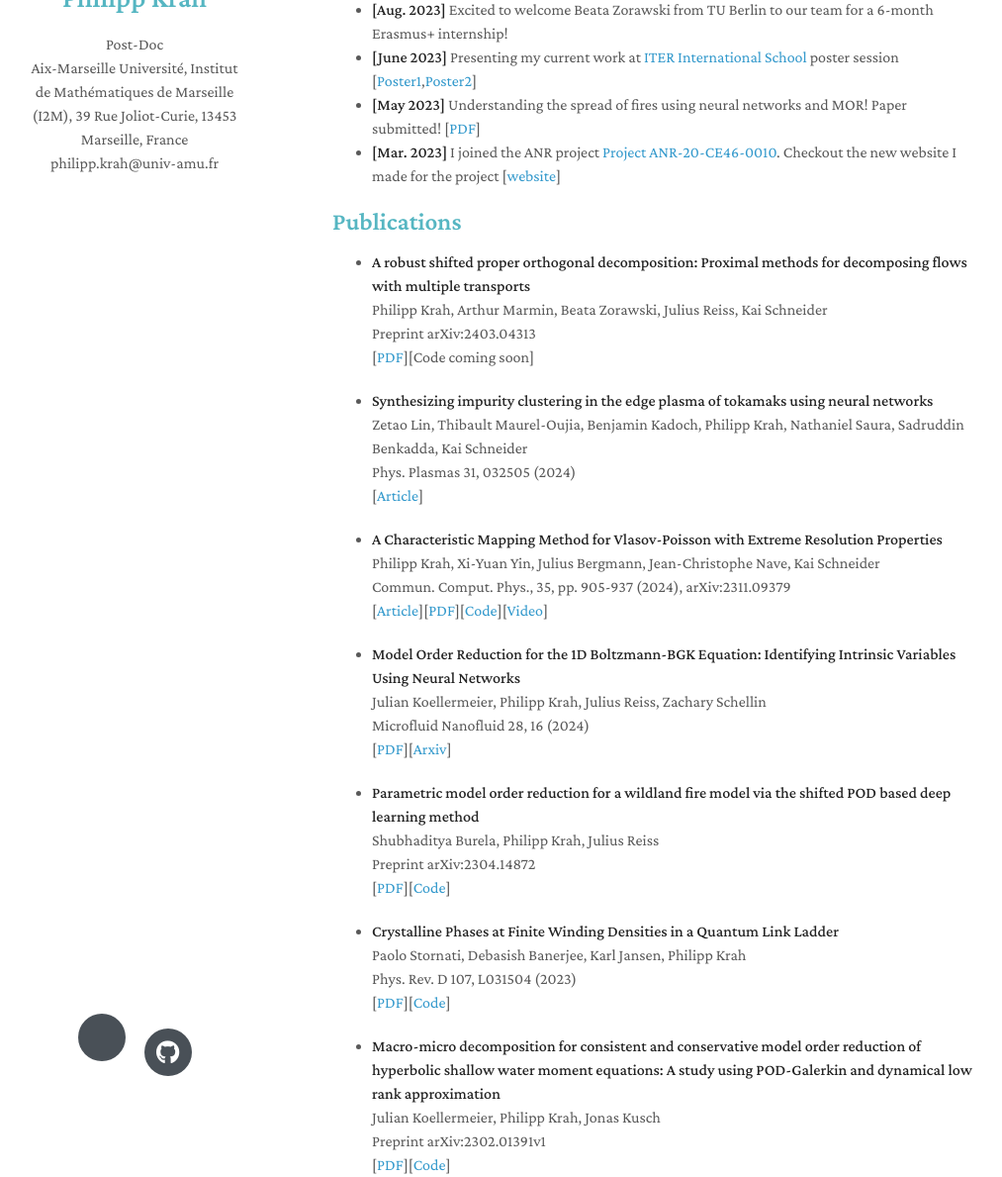
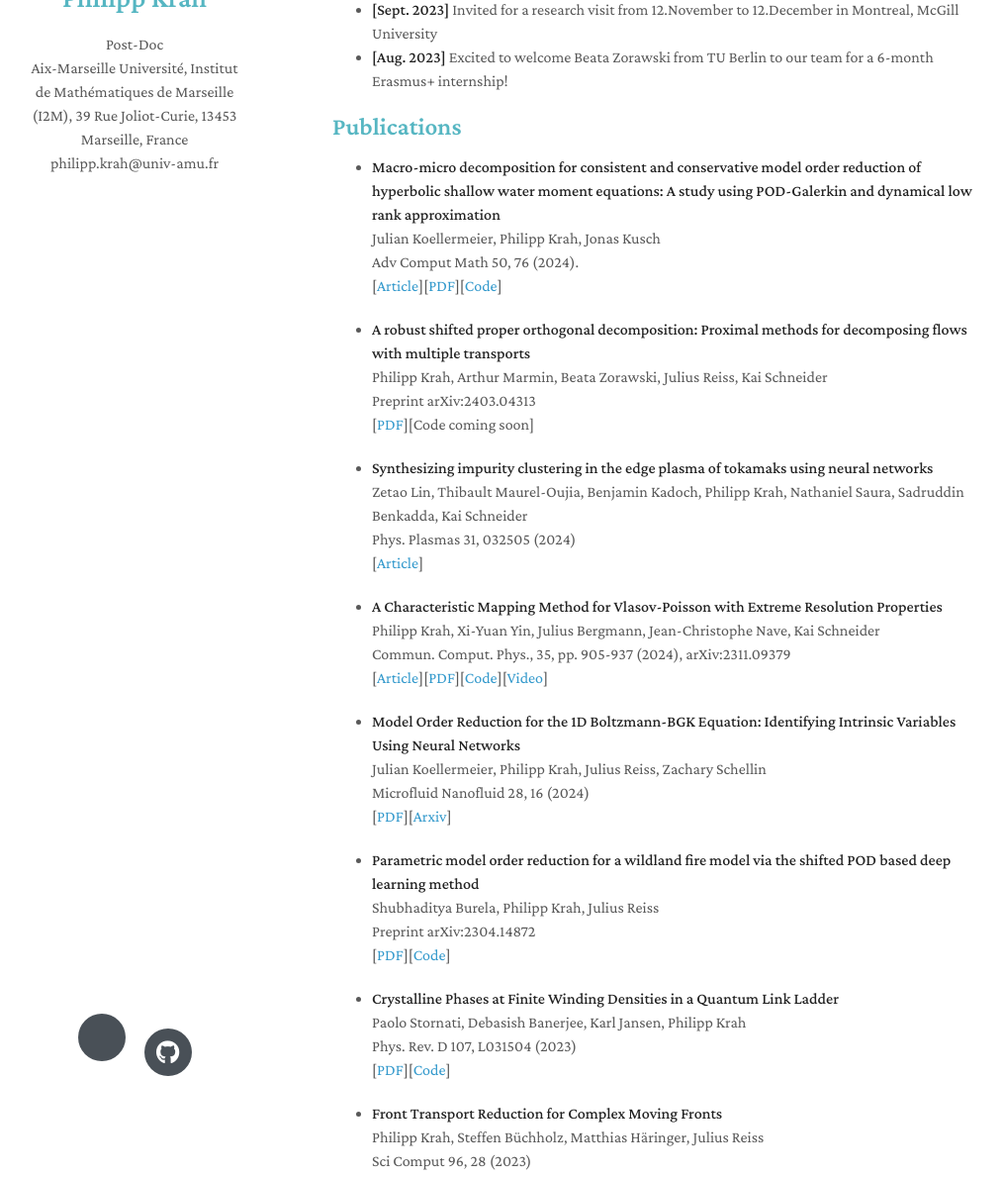
Before and after one commit to Philipp137/Philipp137.github.io, a Jekyll site: the page built from index.markdown, in a window 1280 px wide and 1400 px high, scrolled down 757 px, cut to the strip 211-1400 px from the top of the window. Shown: the whole strip at 99% size, without its empty margins (134-1147 px from the left). Built offline with Jekyll 4.4.1, drawn with Linux system fonts in a browser that asks for light colours; nearby versions of some CDN libraries; a style sheet for code colours, icons or effects is not loaded; some of the changed text lies outside the part shown.

Commit message:
MOR ACOM published

```diff
--- a/index.markdown
+++ b/index.markdown
@@ -18,6 +18,7 @@ Physics-love, Algorithms-fun, [Rhythm-freedom](https://soundcloud.com/massesandb
 
 ## News
 
+- **[July 2024]** Micro-macro model order reduction for shallow water flows published in ACOM: [[Article](https://doi.org/10.1007/s10444-024-10175-y)]
 - **[May 2024]** Vlasov-Poisson Article published in CiCP [[Article](https://doi.org/10.4208/cicp.OA-2024-0012)]
 - **[May 2024]** I will be speaking about dynamic low rank approximation at the FRUMAM workshop "Low rank optimization", 31rst of May [[Link]](https://www.i2m.univ-amu.fr/seminaires_signal_apprentissage/Conf/Mai2024/#Div1)
 - **[Mar. 2024]** My first cooperation with the [signal team](https://www.i2m.univ-amu.fr/la-recherche/groupes-scientifiques/groupe-mathematiques-de-laleatoire-alea/equipe-signal-et-image-si/) of the Institut de Mathématiques de Marseille has led to this nice work [[PDF](https://arxiv.org/pdf/2403.04313.pdf)]
@@ -29,11 +30,16 @@ Physics-love, Algorithms-fun, [Rhythm-freedom](https://soundcloud.com/massesandb
 - **[Oct. 2023]** New preprint is out! The article addresses the identification of intrinsic structures in rarefied gases using neural networks [[Preprint](http://arxiv.org/abs/2310.04318)]
 - **[Sept. 2023]** Invited for a research visit from 12.November to 12.December in Montreal, McGill University
 - **[Aug. 2023]** Excited to welcome Beata Zorawski from TU Berlin to our team for a 6-month Erasmus+ internship!
-- **[June 2023]** Presenting my current work at [ITER International School](https://iis2023.sciencesconf.org/) poster session [[Poster1](https://Philipp137.github.io/assets/poster/20230628_Poster_KrahYinBergmannNaveSchneider.pdf),[Poster2](https://Philipp137.github.io/assets/poster/20230628_Poster_KoellermeierKrah.pdf)]
-- **[May 2023]** Understanding the spread of fires using neural networks and MOR! Paper submitted! [[PDF](https://arxiv.org/pdf/2304.14872.pdf)]
-- **[Mar. 2023]** I joined the ANR project [Project ANR-20-CE46-0010](https://anr.fr/Projet-ANR-20-CE46-0010). Checkout the new website I made for the project [[website](https://characteristicmappingmethod.github.io/)]
 
 ## Publications
+
+- **Macro-micro decomposition for consistent and conservative model order reduction of hyperbolic shallow water moment equations: A study using POD-Galerkin and dynamical low rank approximation**
+  <br>
+  Julian Koellermeier, Philipp Krah, Jonas Kusch
+  <br>
+  Adv Comput Math 50, 76 (2024).
+  <br>
+  [[Article](https://doi.org/10.1007/s10444-024-10175-y)][[PDF](https://arxiv.org/pdf/2302.01391)][[Code](https://github.com/JonasKu/Publication-Split-conservative-model-order-reduction-for-hyperbolic-shallow-water-moment-equations)]
 
 - **A robust shifted proper orthogonal decomposition: Proximal methods for decomposing flows with multiple transports**
   <br>
@@ -84,14 +90,6 @@ Physics-love, Algorithms-fun, [Rhythm-freedom](https://soundcloud.com/massesandb
   <br>
   [[PDF](https://journals.aps.org/prd/pdf/10.1103/PhysRevD.107.L031504)][[Code](https://github.com/Philipp137/SquareIce)]
 
-- **Macro-micro decomposition for consistent and conservative model order reduction of hyperbolic shallow water moment equations: A study using POD-Galerkin and dynamical low rank approximation**
-  <br>
-  Julian Koellermeier, Philipp Krah, Jonas Kusch
-  <br>
-  Preprint arXiv:2302.01391v1
-  <br>
-  [[PDF](https://arxiv.org/abs/2302.01391)][[Code](https://github.com/JonasKu/Publication-Split-conservative-model-order-reduction-for-hyperbolic-shallow-water-moment-equations)]
-
 - **Front Transport Reduction for Complex Moving Fronts**
   <br>
   Philipp Krah, Steffen Büchholz, Matthias Häringer, Julius Reiss
```
